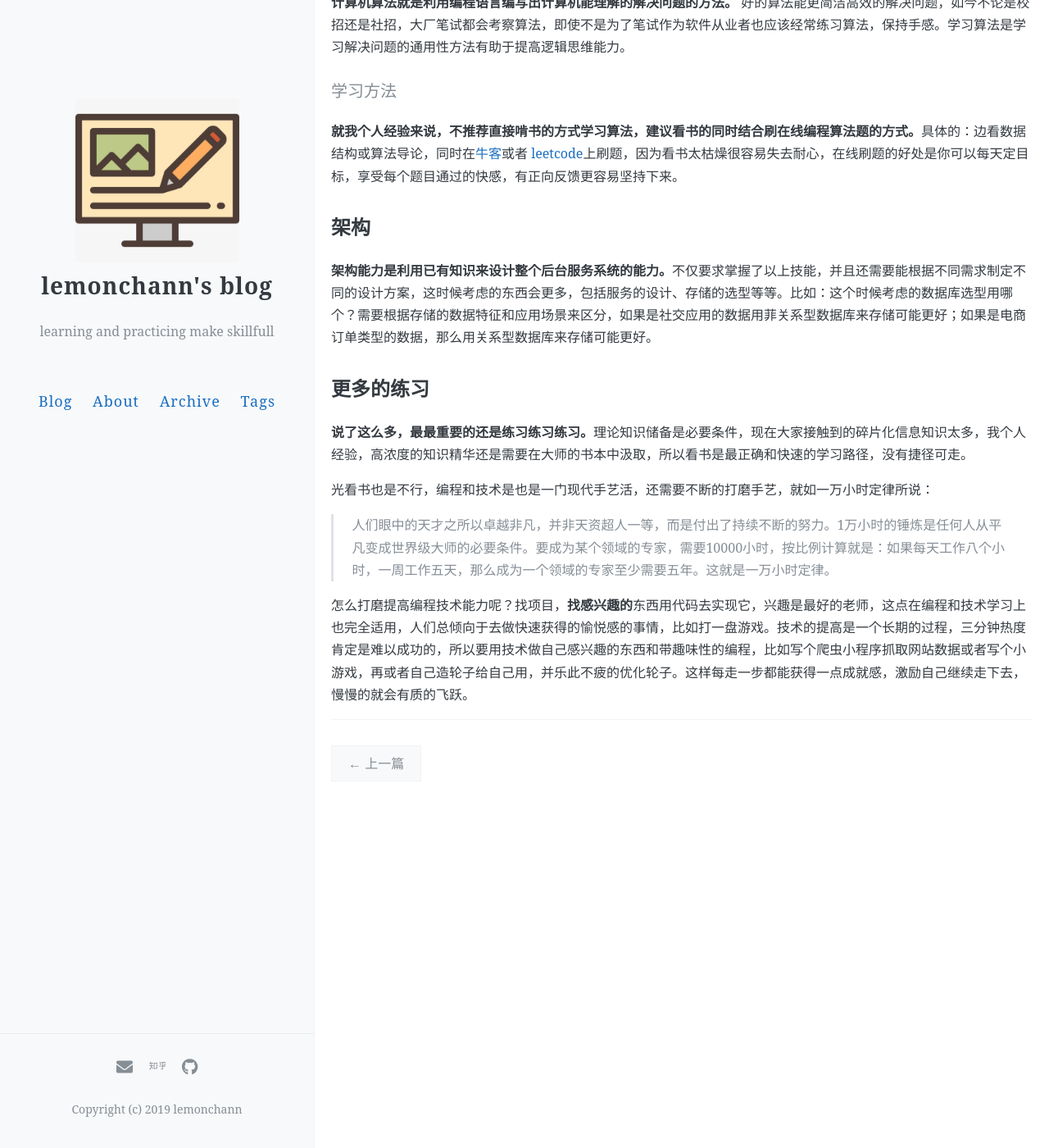
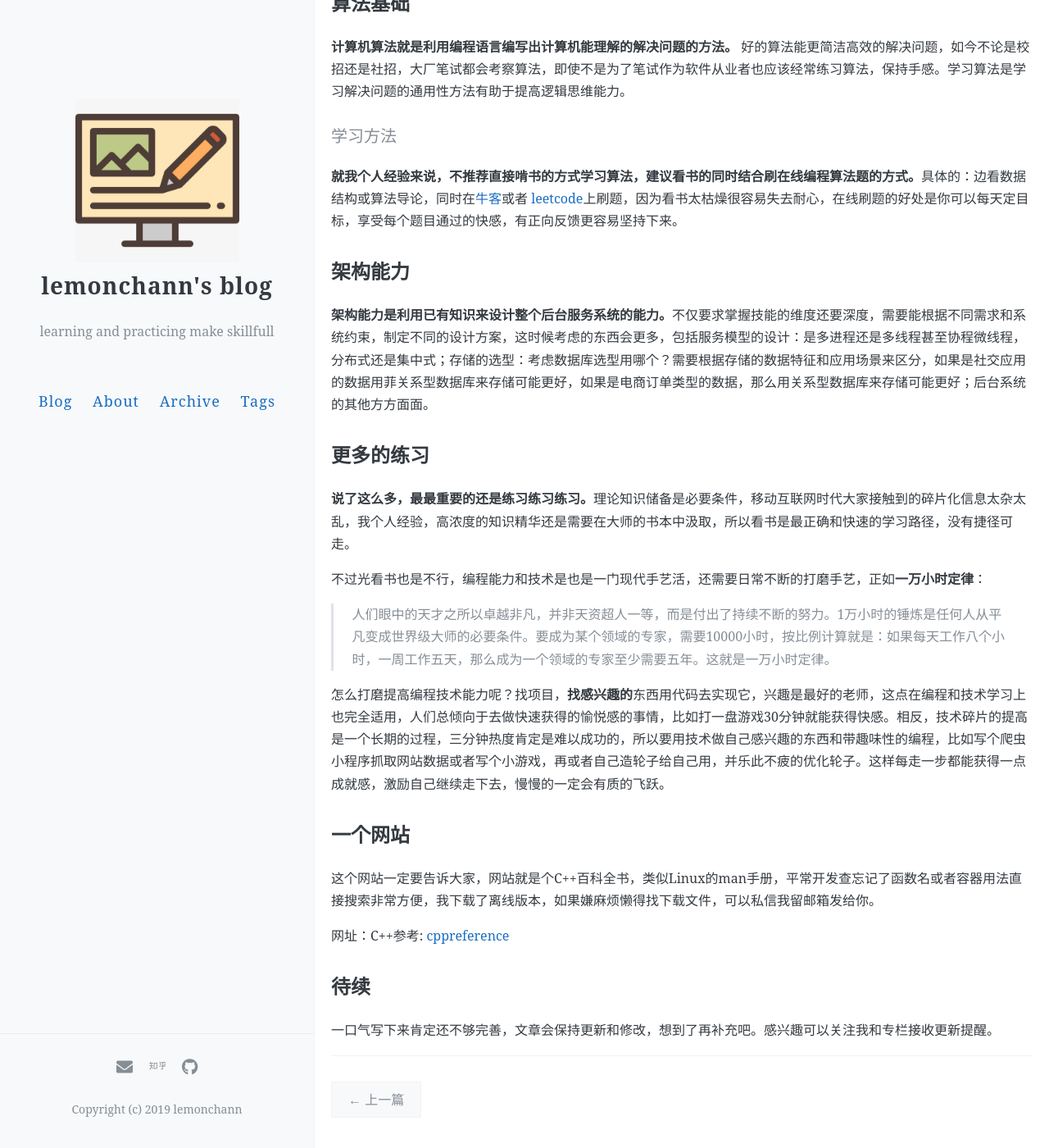
Before and after one commit to lemonchann/lemonchann.github.io, a Jekyll site: the page built from _posts/2020-1-4-learn_cpp.md, in a window 1280 px wide and 1400 px high, scrolled down 4869 px. Shown: the whole window at 82% size. Built offline with Jekyll 4.4.1, drawn with Linux system fonts in a browser that asks for light colours; comment, search, counter and statistics services are not loaded; some of the changed text lies outside the part shown.

Commit message:
add blog

```diff
--- a/_posts/2020-1-4-learn_cpp.md
+++ b/_posts/2020-1-4-learn_cpp.md
@@ -1,17 +1,17 @@
 ---
 layout: post
-title: "后台开发C++学习路线技能加点"
+title: "Linux后台开发C++学习路线技能加点"
 date:   2020-1-1
 tags: [c++]
 comments: true
 author: lemonchann
 ---
 
-经常被邀请回答类似如何学习C++和C++后台开发应该具体储备哪些基础技能的问题。所以写这篇文章，总结自己的C++后台开发学习路径和点过的技能树，希望能给后来想从事后台开发的同学一点参考，能帮你少走些弯路就更好。
+最近经常被邀请回答类似如何学习C++和C++后台开发应该具体储备哪些基础技能的问题。本身我从事的的C++后台开发的工作，目前在腾讯负责QQ相关后台开发，所以写这篇文章，分享自己的C++后台开发学习路径和点过的技能树，希望能给想从事后台开发的同学一点参考，若能帮你少走些弯路就更好。
 
 工欲善其事必先利其器，好的书籍能让学习事半功倍，所以每个技能点之后我会推荐一些书，都是我读过且口碑不错的书，供参考。
 
-**分享的是我的学习路径，如果你也能顺着这个学习路径认真学一遍，我想通过大部分大厂面试是没有问题的。后续还会继续分享关于C++编程和后台开发技术，感兴趣的同学可以关注我和专栏。**
+**分享的是我的学习路径，如果你也能顺着这个学习路径认真学一遍，我想在后台开发技术上你已经有一个很不错的技术积累，加上项目练习通过大部分大厂面试是没有问题的。后续还会继续分享关于C++编程和后台开发技术，感兴趣的同学可以关注我和专栏。**
 
 ## 计算机基础综合
 
@@ -186,7 +186,7 @@
 
 
 
-## 算法
+## 算法基础
 
 **计算机算法就是利用编程语言编写出计算机能理解的解决问题的方法。** 好的算法能更简洁高效的解决问题，如今不论是校招还是社招，大厂笔试都会考察算法，即使不是为了笔试作为软件从业者也应该经常练习算法，保持手感。学习算法是学习解决问题的通用性方法有助于提高逻辑思维能力。
 
@@ -196,16 +196,28 @@
 
 
 
-## 架构
+## 架构能力
 
-**架构能力是利用已有知识来设计整个后台服务系统的能力。**不仅要求掌握了以上技能，并且还需要能根据不同需求制定不同的设计方案，这时候考虑的东西会更多，包括服务的设计、存储的选型等等。比如：这个时候考虑的数据库选型用哪个？需要根据存储的数据特征和应用场景来区分，如果是社交应用的数据用菲关系型数据库来存储可能更好；如果是电商订单类型的数据，那么用关系型数据库来存储可能更好。
+**架构能力是利用已有知识来设计整个后台服务系统的能力。**不仅要求掌握技能的维度还要深度，需要能根据不同需求和系统约束，制定不同的设计方案，这时候考虑的东西会更多，包括服务模型的设计：是多进程还是多线程甚至协程微线程，分布式还是集中式；存储的选型：考虑数据库选型用哪个？需要根据存储的数据特征和应用场景来区分，如果是社交应用的数据用菲关系型数据库来存储可能更好，如果是电商订单类型的数据，那么用关系型数据库来存储可能更好；后台系统的其他方方面面。
 
 ## 更多的练习
 
-**说了这么多，最最重要的还是练习练习练习。**理论知识储备是必要条件，现在大家接触到的碎片化信息知识太多，我个人经验，高浓度的知识精华还是需要在大师的书本中汲取，所以看书是最正确和快速的学习路径，没有捷径可走。
+**说了这么多，最最重要的还是练习练习练习。**理论知识储备是必要条件，移动互联网时代大家接触到的碎片化信息太杂太乱，我个人经验，高浓度的知识精华还是需要在大师的书本中汲取，所以看书是最正确和快速的学习路径，没有捷径可走。
 
-光看书也是不行，编程和技术是也是一门现代手艺活，还需要不断的打磨手艺，就如一万小时定律所说：
+不过光看书也是不行，编程能力和技术是也是一门现代手艺活，还需要日常不断的打磨手艺，正如**一万小时定律**：
 
 > 人们眼中的天才之所以卓越非凡，并非天资超人一等，而是付出了持续不断的努力。1万小时的锤炼是任何人从平凡变成世界级大师的必要条件。要成为某个领域的专家，需要10000小时，按比例计算就是：如果每天工作八个小时，一周工作五天，那么成为一个领域的专家至少需要五年。这就是一万小时定律。
 
-怎么打磨提高编程技术能力呢？找项目，**找感兴趣的**东西用代码去实现它，兴趣是最好的老师，这点在编程和技术学习上也完全适用，人们总倾向于去做快速获得的愉悦感的事情，比如打一盘游戏。技术的提高是一个长期的过程，三分钟热度肯定是难以成功的，所以要用技术做自己感兴趣的东西和带趣味性的编程，比如写个爬虫小程序抓取网站数据或者写个小游戏，再或者自己造轮子给自己用，并乐此不疲的优化轮子。这样每走一步都能获得一点成就感，激励自己继续走下去，慢慢的就会有质的飞跃。
+怎么打磨提高编程技术能力呢？找项目，**找感兴趣的**东西用代码去实现它，兴趣是最好的老师，这点在编程和技术学习上也完全适用，人们总倾向于去做快速获得的愉悦感的事情，比如打一盘游戏30分钟就能获得快感。相反，技术碎片的提高是一个长期的过程，三分钟热度肯定是难以成功的，所以要用技术做自己感兴趣的东西和带趣味性的编程，比如写个爬虫小程序抓取网站数据或者写个小游戏，再或者自己造轮子给自己用，并乐此不疲的优化轮子。这样每走一步都能获得一点成就感，激励自己继续走下去，慢慢的一定会有质的飞跃。
+
+## 一个网站
+
+这个网站一定要告诉大家，网站就是个C++百科全书，类似Linux的man手册，平常开发查忘记了函数名或者容器用法直接搜索非常方便，我下载了离线版本，如果嫌麻烦懒得找下载文件，可以私信我留邮箱发给你。
+
+网址：C++参考: [cppreference](https://en.cppreference.com/w/cpp)
+
+
+
+## 待续
+
+一口气写下来肯定还不够完善，文章会保持更新和修改，想到了再补充吧。感兴趣可以关注我和专栏接收更新提醒。
```
